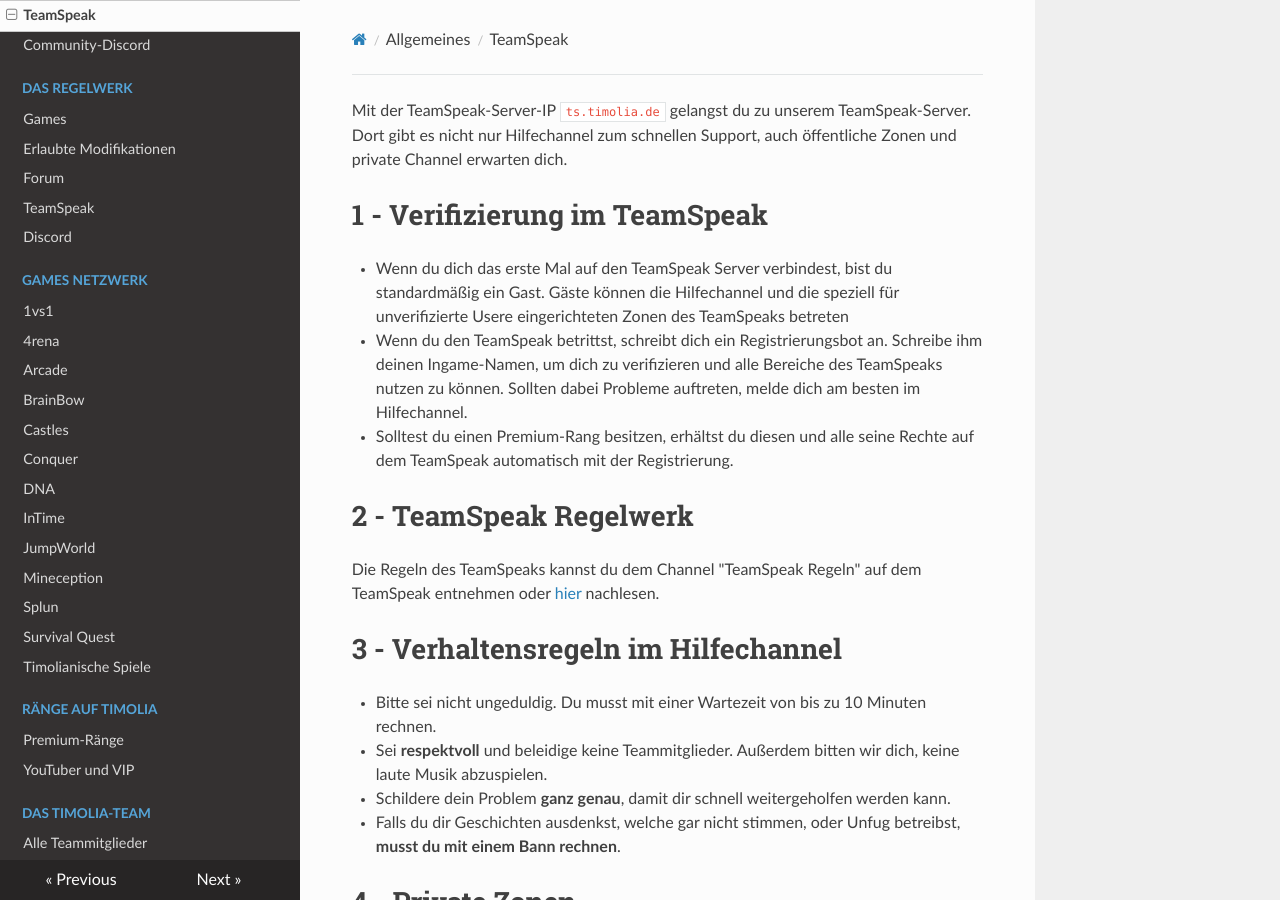
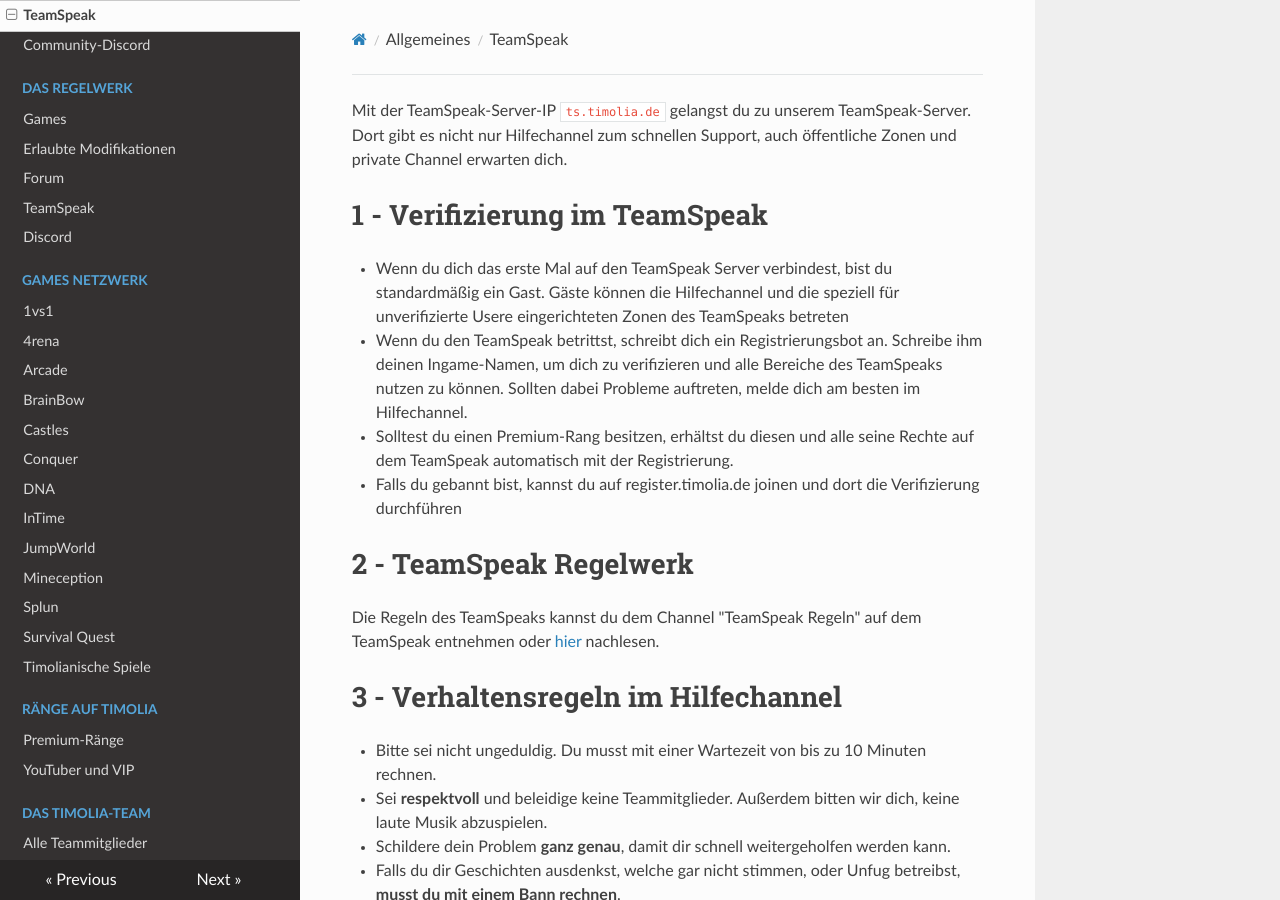
Before and after one commit to TimoliaDE/HowTo, an MkDocs documentation site: the page built from docs/teamspeak.md, in a window 1280 px wide and 900 px high. Built offline with MkDocs 1.6.1, drawn with Linux system fonts in a browser that asks for light colours; nearby versions of some CDN libraries; old or Windows-style settings are respelled for this version of MkDocs.

Commit message:
Update teamspeak.md

```diff
--- a/docs/teamspeak.md
+++ b/docs/teamspeak.md
@@ -5,6 +5,7 @@ Dort gibt es nicht nur Hilfechannel zum schnellen Support, auch öffentliche Zon
 - Wenn du dich das erste Mal auf den TeamSpeak Server verbindest, bist du standardmäßig ein Gast. Gäste können die Hilfechannel und die speziell für unverifizierte Usere eingerichteten Zonen des TeamSpeaks betreten
 - Wenn du den TeamSpeak betrittst, schreibt dich ein Registrierungsbot an. Schreibe ihm deinen Ingame-Namen, um dich zu verifizieren und alle Bereiche des TeamSpeaks nutzen zu können. Sollten dabei Probleme auftreten, melde dich am besten im Hilfechannel.
 - Solltest du einen Premium-Rang besitzen, erhältst du diesen und alle seine Rechte auf dem TeamSpeak automatisch mit der Registrierung.
+- Falls du gebannt bist, kannst du auf register.timolia.de joinen und dort die Verifizierung durchführen
 
 # 2 - TeamSpeak Regelwerk
 Die Regeln des TeamSpeaks kannst du dem Channel "TeamSpeak Regeln" auf dem TeamSpeak entnehmen oder [hier](/rules/teamspeak/) nachlesen.
```
